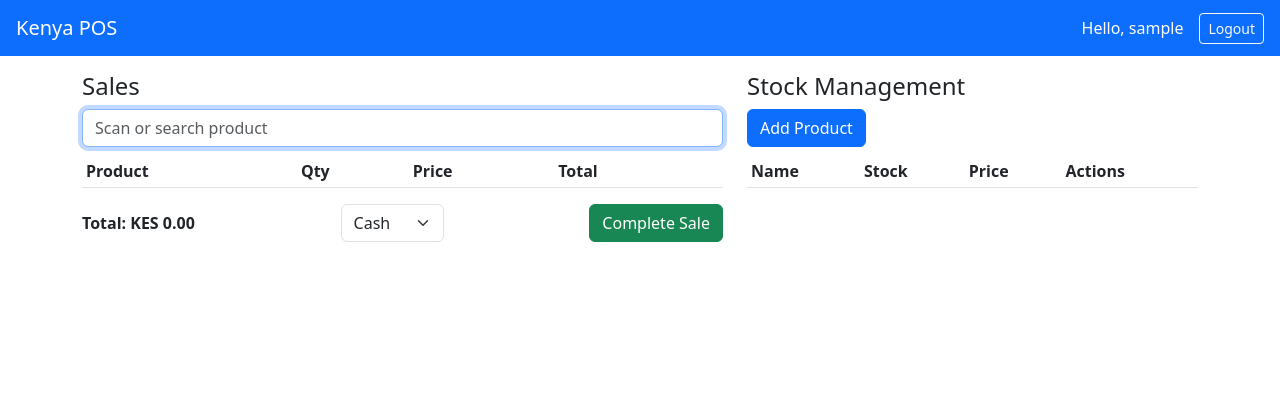
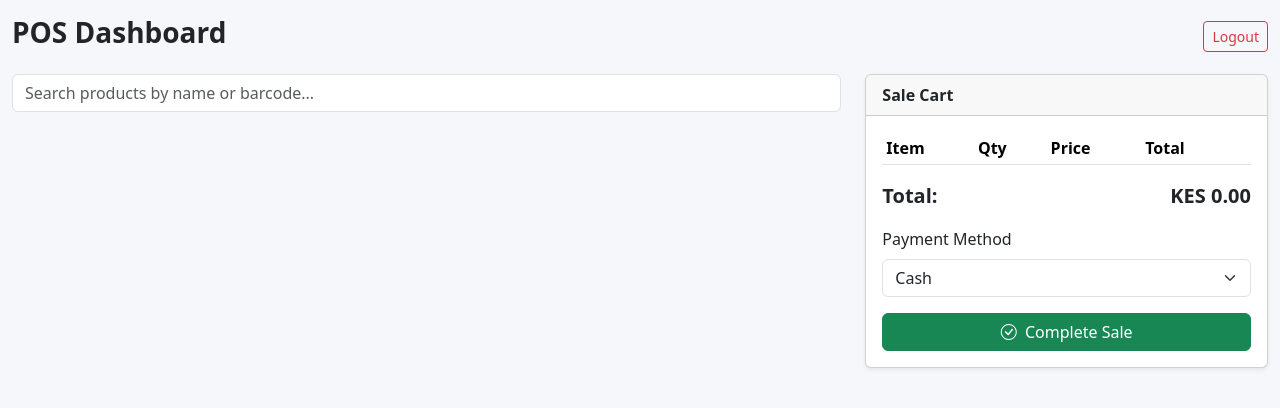
Before and after one commit to ism-douglas/general-pos, a PHP site: page /dashboard.php in a window 1280 px wide. Shown: the top 408 px of the page. Run offline with PHP 8.4, Linux system fonts and the light colour scheme; the visitor is signed in with stand-in values (Sample User, id 1); data that the repository does not hold is empty.

Commit message:
Feat: Show products on dashboard page

```diff
--- a/public/dashboard.php
+++ b/public/dashboard.php
@@ -1,345 +1,285 @@
 <?php
-require_once '../inc/auth.php';
-require_login();
-$username = current_user();
-$role = current_user_role();
+require_once __DIR__ . '/../inc/auth.php';
+require_login(); // Redirects to login if not logged in
 ?>
 <!DOCTYPE html>
 <html lang="en">
 <head>
   <meta charset="UTF-8" />
-  <meta name="viewport" content="width=device-width, initial-scale=1" />
-  <title>Kenya POS - Dashboard</title>
-  <link href="https://cdn.jsdelivr.net/npm/bootstrap@5.3.0/dist/css/bootstrap.min.css" rel="stylesheet" />
+  <meta name="viewport" content="width=device-width, initial-scale=1.0"/>
+  <title>POS Dashboard</title>
+  <link href="https://cdn.jsdelivr.net/npm/bootstrap@5.3.2/dist/css/bootstrap.min.css" rel="stylesheet"/>
+  <link href="https://cdn.jsdelivr.net/npm/bootstrap-icons@1.11.3/font/bootstrap-icons.css" rel="stylesheet"/>
   <style>
-    @media print {
-      body * { visibility: hidden; }
-      #receipt, #receipt * { visibility: visible; }
-      #receipt { position: absolute; top: 0; left: 0; width: 300px; }
-    }
+    body { background: #f5f7fa; }
+    .product-card { transition: transform 0.15s ease; cursor: pointer; }
+    .product-card:hover { transform: scale(1.02); box-shadow: 0 4px 10px rgba(0,0,0,0.1); }
+    .cart-table th, .cart-table td { vertical-align: middle; }
   </style>
 </head>
 <body>
-  <nav class="navbar navbar-expand-lg navbar-dark bg-primary px-3">
-    <a class="navbar-brand" href="#">Kenya POS</a>
-    <div class="ms-auto d-flex align-items-center text-white">
-      <span class="me-3">Hello, <?=htmlspecialchars($username)?></span>
-      <a href="logout.php" class="btn btn-outline-light btn-sm">Logout</a>
+<div class="container-fluid py-3">
+  <div class="d-flex justify-content-between align-items-center mb-3">
+    <h3 class="fw-bold">POS Dashboard</h3>
+    <a href="logout.php" class="btn btn-outline-danger btn-sm">Logout</a>
   </div>
-  </nav>
 
-  <div class="container mt-3">
   <div class="row">
-      <!-- Sales section -->
-      <section class="col-lg-7 mb-4">
-        <h4>Sales</h4>
-        <input type="text" id="productSearch" placeholder="Scan or search product" class="form-control mb-2" autofocus />
-        <table class="table table-sm">
+    <!-- Product search & list -->
+    <div class="col-lg-8">
+      <div class="mb-3">
+        <input type="text" id="searchBox" class="form-control" placeholder="Search products by name or barcode...">
+      </div>
+      <div id="productList" class="row g-3"></div>
+    </div>
+
+    <!-- Cart panel -->
+    <div class="col-lg-4">
+      <div class="card shadow-sm">
+        <div class="card-header fw-bold">Sale Cart</div>
+        <div class="card-body">
+          <table class="table table-sm cart-table">
             <thead>
-            <tr><th>Product</th><th>Qty</th><th>Price</th><th>Total</th><th></th></tr>
+              <tr>
+                <th>Item</th>
+                <th>Qty</th>
+                <th>Price</th>
+                <th>Total</th>
+                <th></th>
+              </tr>
             </thead>
-          <tbody id="cartBody"></tbody>
+            <tbody id="cartItems"></tbody>
           </table>
-        <div class="d-flex justify-content-between align-items-center mt-3">
-          <strong>Total: KES <span id="totalAmount">0.00</span></strong>
-          <select id="paymentMethod" class="form-select w-auto">
-            <option value="cash">Cash</option>
+          <div class="d-flex justify-content-between align-items-center fs-5 fw-bold mb-3">
+            <span>Total:</span>
+            <span id="cartTotal">KES 0.00</span>
+          </div>
+
+          <!-- Payment selector -->
+          <div class="mb-3">
+            <label for="paymentMethod" class="form-label">Payment Method</label>
+            <select id="paymentMethod" class="form-select">
+              <option value="cash" selected>Cash</option>
               <option value="mpesa">MPESA</option>
             </select>
-          <button id="completeSaleBtn" class="btn btn-success">Complete Sale</button>
           </div>
-      </section>
 
-      <!-- Stock Management -->
-      <section class="col-lg-5">
-        <h4>Stock Management</h4>
-        <button id="addProductBtn" class="btn btn-primary mb-2">Add Product</button>
-        <table class="table table-striped table-sm" id="stockTable">
-          <thead>
-            <tr><th>Name</th><th>Stock</th><th>Price</th><th>Actions</th></tr>
-          </thead>
-          <tbody></tbody>
-        </table>
-      </section>
+          <div class="mb-3" id="mpesaPhoneGroup" style="display:none;">
+            <label for="mpesaPhone" class="form-label">MPESA Phone Number</label>
+            <input
+              type="tel"
+              id="mpesaPhone"
+              class="form-control"
+              placeholder="2547XXXXXXXX"
+              pattern="2547\d{8}"
+            />
+            <div class="form-text">Enter phone number starting with 2547...</div>
+          </div>
+
+          <button class="btn btn-success w-100" id="btnCompleteSale">
+            <i class="bi bi-check-circle me-1"></i> Complete Sale
+          </button>
         </div>
       </div>
-
-  <!-- Add/Edit product modal -->
-  <div class="modal" tabindex="-1" id="productModal">
-    <div class="modal-dialog">
-      <form id="productForm" class="modal-content">
-        <div class="modal-header">
-          <h5 class="modal-title" id="modalTitle">Add Product</h5>
-          <button type="button" class="btn-close" data-bs-dismiss="modal"></button>
-        </div>
-        <div class="modal-body">
-          <input type="hidden" id="productId" />
-          <div class="mb-3">
-            <label for="productName" class="form-label">Name</label>
-            <input type="text" id="productName" class="form-control" required />
-          </div>
-          <div class="mb-3">
-            <label for="productCategory" class="form-label">Category</label>
-            <input type="text" id="productCategory" class="form-control" />
-          </div>
-          <div class="mb-3">
-            <label for="productPrice" class="form-label">Price (KES)</label>
-            <input type="number" id="productPrice" class="form-control" min="0" step="0.01" required />
-          </div>
-          <div class="mb-3">
-            <label for="productStock" class="form-label">Stock Quantity</label>
-            <input type="number" id="productStock" class="form-control" min="0" required />
-          </div>
-          <div class="mb-3">
-            <label for="productBarcode" class="form-label">Barcode (optional)</label>
-            <input type="text" id="productBarcode" class="form-control" />
-          </div>
-        </div>
-        <div class="modal-footer">
-          <button type="submit" class="btn btn-primary">Save Product</button>
-          <button type="button" class="btn btn-secondary" data-bs-dismiss="modal">Cancel</button>
-        </div>
-      </form>
-    </div>
-  </div>
-
-  <!-- Receipt modal -->
-  <div class="modal" tabindex="-1" id="receiptModal">
-    <div class="modal-dialog">
-      <div class="modal-content p-3" id="receipt" style="width:300px;">
-        <!-- Receipt content inserted here dynamically -->
     </div>
   </div>
 </div>
 
-  <script src="https://cdn.jsdelivr.net/npm/bootstrap@5.3.0/dist/js/bootstrap.bundle.min.js"></script>
+<!-- Receipt Modal -->
+<div class="modal fade" id="receiptModal" tabindex="-1" aria-labelledby="receiptModalLabel" aria-hidden="true">
+  <div class="modal-dialog modal-dialog-centered modal-sm">
+    <div class="modal-content">
+      <div class="modal-header">
+        <h5 class="modal-title" id="receiptModalLabel">Sale Receipt</h5>
+        <button type="button" class="btn-close" data-bs-dismiss="modal" aria-label="Close"></button>
+      </div>
+      <div class="modal-body" id="receiptContent" style="font-family: monospace; font-size: 12px;"></div>
+      <div class="modal-footer">
+        <button type="button" class="btn btn-primary" id="btnPrintReceipt">Print Receipt</button>
+        <button type="button" class="btn btn-secondary" data-bs-dismiss="modal">Close</button>
+      </div>
+    </div>
+  </div>
+</div>
+
+<script src="https://cdn.jsdelivr.net/npm/bootstrap@5.3.2/dist/js/bootstrap.bundle.min.js"></script>
 <script>
 let products = [];
 let cart = [];
 
-    const stockTableBody = document.querySelector('#stockTable tbody');
-    const cartBody = document.getElementById('cartBody');
-    const totalAmountSpan = document.getElementById('totalAmount');
-    const paymentMethodSelect = document.getElementById('paymentMethod');
-    const productSearchInput = document.getElementById('productSearch');
+const productListEl = document.getElementById('productList');
+const searchBox = document.getElementById('searchBox');
+const cartItemsEl = document.getElementById('cartItems');
+const cartTotalEl = document.getElementById('cartTotal');
+const btnCompleteSale = document.getElementById('btnCompleteSale');
+const paymentMethodEl = document.getElementById('paymentMethod');
+const mpesaPhoneGroupEl = document.getElementById('mpesaPhoneGroup');
+const mpesaPhoneEl = document.getElementById('mpesaPhone');
+const receiptModal = new bootstrap.Modal(document.getElementById('receiptModal'));
+const receiptContentEl = document.getElementById('receiptContent');
+const btnPrintReceipt = document.getElementById('btnPrintReceipt');
 
-    const productModal = new bootstrap.Modal(document.getElementById('productModal'));
-    const receiptModal = new bootstrap.Modal(document.getElementById('receiptModal'));
+paymentMethodEl.addEventListener('change', () => {
+  mpesaPhoneGroupEl.style.display = paymentMethodEl.value === 'mpesa' ? 'block' : 'none';
+  if (paymentMethodEl.value !== 'mpesa') mpesaPhoneEl.value = '';
+});
 
-    // Load products from API
-    async function loadProducts() {
-      const res = await fetch('api/products.php?action=list');
-      if (!res.ok) {
-        alert('Failed to load products');
+function fetchProducts(query = '') {
+  fetch(`api/products.php?search=${encodeURIComponent(query)}`)
+    .then(res => res.json())
+    .then(data => {
+      products = data;
+      renderProducts();
+    });
+}
+
+function renderProducts() {
+  productListEl.innerHTML = '';
+  products.forEach(prod => {
+    const col = document.createElement('div');
+    col.className = 'col-md-4';
+    col.innerHTML = `
+      <div class="card product-card p-2 h-100" onclick="addToCart(${prod.id})">
+        <div class="card-body">
+          <h6 class="card-title">${prod.name}</h6>
+          <p class="card-text small mb-1 text-muted">${prod.category || ''}</p>
+          <p class="fw-bold mb-0">KES ${parseFloat(prod.price).toFixed(2)}</p>
+          <span class="badge bg-secondary">Stock: ${prod.stock_qty}</span>
+        </div>
+      </div>
+    `;
+    productListEl.appendChild(col);
+  });
+}
+
+function addToCart(id) {
+  const prod = products.find(p => p.id === id);
+  if (!prod || prod.stock_qty <= 0) {
+    alert('Out of stock');
     return;
   }
-      const data = await res.json();
-      products = data.products || [];
-      renderStockTable();
+  const existing = cart.find(item => item.product_id === id);
+  if (existing) {
+    existing.quantity += 1;
+  } else {
+    cart.push({ product_id: prod.id, name: prod.name, quantity: 1, price: parseFloat(prod.price) });
+  }
+  renderCart();
 }
 
-    // Render stock table
-    function renderStockTable() {
-      stockTableBody.innerHTML = '';
-      for (const p of products) {
-        stockTableBody.insertAdjacentHTML('beforeend', `
-          <tr>
-            <td>${p.name}</td>
-            <td>${p.stock_qty}</td>
-            <td>${p.price.toFixed(2)}</td>
-            <td>
-              <button class="btn btn-sm btn-warning" onclick="editProduct(${p.id})">Edit</button>
-              <button class="btn btn-sm btn-danger" onclick="deleteProduct(${p.id})">Delete</button>
-            </td>
-          </tr>
-        `);
-      }
+function removeFromCart(id) {
+  cart = cart.filter(item => item.product_id !== id);
+  renderCart();
 }
 
-    // Render cart table
 function renderCart() {
-      cartBody.innerHTML = '';
+  cartItemsEl.innerHTML = '';
   let total = 0;
-      for (const item of cart) {
-        const product = products.find(p => p.id === item.productId);
-        if (!product) continue;
-        const lineTotal = item.qty * product.price;
-        total += lineTotal;
-        cartBody.insertAdjacentHTML('beforeend', `
-          <tr>
-            <td>${product.name}</td>
-            <td><input type="number" min="1" value="${item.qty}" style="width:60px" onchange="updateQty(${item.productId}, this.value)" /></td>
-            <td>${product.price.toFixed(2)}</td>
-            <td>${lineTotal.toFixed(2)}</td>
-            <td><button class="btn btn-sm btn-danger" onclick="removeFromCart(${item.productId})">&times;</button></td>
-          </tr>
-        `);
-      }
-      totalAmountSpan.textContent = total.toFixed(2);
+  cart.forEach(item => {
+    const itemTotal = item.quantity * item.price;
+    total += itemTotal;
+    const tr = document.createElement('tr');
+    tr.innerHTML = `
+      <td>${item.name}</td>
+      <td><input type="number" min="1" value="${item.quantity}" class="form-control form-control-sm" style="width:60px"
+        onchange="updateQty(${item.product_id}, this.value)"></td>
+      <td>${item.price.toFixed(2)}</td>
+      <td>${itemTotal.toFixed(2)}</td>
+      <td><button class="btn btn-sm btn-danger" onclick="removeFromCart(${item.product_id})"><i class="bi bi-trash"></i></button></td>
+    `;
+    cartItemsEl.appendChild(tr);
+  });
+  cartTotalEl.textContent = 'KES ' + total.toFixed(2);
 }
 
-    function updateQty(productId, qty) {
-      qty = parseInt(qty);
-      if (qty < 1) qty = 1;
-      const item = cart.find(c => c.productId === productId);
+function updateQty(id, qty) {
+  const item = cart.find(i => i.product_id === id);
   if (item) {
-        item.qty = qty;
+    item.quantity = parseInt(qty) || 1;
     renderCart();
   }
 }
 
-    function removeFromCart(productId) {
-      cart = cart.filter(c => c.productId !== productId);
-      renderCart();
+btnCompleteSale.addEventListener('click', async () => {
+  if (cart.length === 0) return alert('Cart is empty!');
+
+  if (paymentMethodEl.value === 'mpesa') {
+    const phone = mpesaPhoneEl.value.trim();
+    const phonePattern = /^2547\d{8}$/;
+    if (!phonePattern.test(phone)) {
+      alert('Enter a valid MPESA phone number starting with 2547...');
+      mpesaPhoneEl.focus();
+      return;
+    }
   }
 
-    // Add to cart on product search enter
-    productSearchInput.addEventListener('keypress', e => {
-      if (e.key === 'Enter') {
-        const query = productSearchInput.value.trim().toLowerCase();
-        if (!query) return;
-        const product = products.find(p => p.name.toLowerCase().includes(query) || (p.barcode && p.barcode === query));
-        if (product) {
-          addToCart(product.id);
-          productSearchInput.value = '';
-        } else {
-          alert('Product not found');
-        }
-      }
-    });
+  const payload = {
+    payment_method: paymentMethodEl.value,
+    items: cart.map(item => ({
+      product_id: item.product_id,
+      quantity: item.quantity,
+      price: item.price
+    }))
+  };
 
-    function addToCart(productId) {
-      const item = cart.find(c => c.productId === productId);
-      if (item) {
-        item.qty++;
-      } else {
-        cart.push({productId, qty: 1});
-      }
-      renderCart();
+  if (paymentMethodEl.value === 'mpesa') {
+    payload.customer_phone = mpesaPhoneEl.value.trim();
   }
 
-    // Complete sale
-    document.getElementById('completeSaleBtn').addEventListener('click', async () => {
-      if (cart.length === 0) {
-        alert('Cart is empty');
-        return;
-      }
-      const paymentMethod = paymentMethodSelect.value;
-      const saleData = {
-        payment_method: paymentMethod,
-        items: cart.map(item => ({ product_id: item.productId, quantity: item.qty }))
-      };
-      try {
-        const res = await fetch('api/sales.php', {
-          method: 'POST',
-          headers: {'Content-Type': 'application/json'},
-          body: JSON.stringify(saleData)
-        });
-        const data = await res.json();
-        if (res.ok) {
-          cart = [];
-          renderCart();
-          alert('Sale completed!');
-          loadReceipt(data.sale_id);
-          loadProducts(); // reload stock after sale
-        } else {
-          alert(data.error || 'Sale failed');
-        }
-      } catch {
-        alert('Network error');
-      }
-    });
-
-    // Load receipt content
-    async function loadReceipt(saleId) {
-      const res = await fetch(`api/receipt.php?sale_id=${saleId}`);
-      const data = await res.text();
-      const receiptEl = document.getElementById('receipt');
-      receiptEl.innerHTML = data;
-      receiptModal.show();
-    }
-
-    // Stock management buttons
-    document.getElementById('addProductBtn').addEventListener('click', () => {
-      document.getElementById('modalTitle').textContent = 'Add Product';
-      document.getElementById('productForm').reset();
-      document.getElementById('productId').value = '';
-      productModal.show();
-    });
-
-    // Edit product
-    window.editProduct = function(id) {
-      const p = products.find(prod => prod.id === id);
-      if (!p) return alert('Product not found');
-      document.getElementById('modalTitle').textContent = 'Edit Product';
-      document.getElementById('productId').value = p.id;
-      document.getElementById('productName').value = p.name;
-      document.getElementById('productCategory').value = p.category;
-      document.getElementById('productPrice').value = p.price;
-      document.getElementById('productStock').value = p.stock_qty;
-      document.getElementById('productBarcode').value = p.barcode || '';
-      productModal.show();
-    };
-
-    // Delete product
-    window.deleteProduct = async function(id) {
-      if (!confirm('Are you sure you want to delete this product?')) return;
-      try {
-        const res = await fetch('api/products.php?action=delete', {
-          method: 'POST',
-          headers: {'Content-Type': 'application/json'},
-          body: JSON.stringify({id})
-        });
-        const data = await res.json();
-        if (res.ok) {
-          alert('Product deleted');
-          loadProducts();
-        } else {
-          alert(data.error || 'Failed to delete product');
-        }
-      } catch {
-        alert('Network error');
-      }
-    };
-
-    // Product form submit (add/edit)
-    document.getElementById('productForm').addEventListener('submit', async (e) => {
-      e.preventDefault();
-      const id = document.getElementById('productId').value;
-      const name = document.getElementById('productName').value.trim();
-      const category = document.getElementById('productCategory').value.trim();
-      const price = parseFloat(document.getElementById('productPrice').value);
-      const stock_qty = parseInt(document.getElementById('productStock').value);
-      const barcode = document.getElementById('productBarcode').value.trim();
-
-      if (!name || isNaN(price) || isNaN(stock_qty)) {
-        return alert('Please fill in all required fields correctly.');
-      }
-
-      const payload = { id, name, category, price, stock_qty, barcode };
-      const action = id ? 'edit' : 'add';
+  btnCompleteSale.disabled = true;
+  btnCompleteSale.textContent = 'Processing...';
 
   try {
-        const res = await fetch(`api/products.php?action=${action}`, {
+    const response = await fetch('/api/sales.php', {
       method: 'POST',
       headers: {'Content-Type': 'application/json'},
       body: JSON.stringify(payload)
     });
-        const data = await res.json();
-        if (res.ok) {
-          productModal.hide();
-          loadProducts();
+
+    const result = await response.json();
+
+    if (result.success) {
+      // Fetch receipt HTML
+      fetch(`/api/receipt.php?sale_id=${result.sale_id}`)
+        .then(res => res.text())
+        .then(html => {
+          receiptContentEl.innerHTML = html;
+          receiptModal.show();
+        });
+
+      cart = [];
+      renderCart();
+      fetchProducts();
     } else {
-          alert(data.error || 'Failed to save product');
+      alert('Error: ' + result.error);
     }
-      } catch {
-        alert('Network error');
+  } catch (err) {
+    alert('Network error. Please try again.');
+  } finally {
+    btnCompleteSale.disabled = false;
+    btnCompleteSale.textContent = 'Complete Sale';
   }
 });
 
-    // Initial load
-    loadProducts();
-    renderCart();
+btnPrintReceipt.addEventListener('click', () => {
+  const printWindow = window.open('', 'Print Receipt', 'width=300,height=600');
+  printWindow.document.write(`
+    <html>
+      <head><title>Receipt</title></head>
+      <body>${receiptContentEl.innerHTML}</body>
+    </html>
+  `);
+  printWindow.document.close();
+  printWindow.focus();
+  printWindow.print();
+  printWindow.close();
+});
+
+searchBox.addEventListener('input', () => {
+  fetchProducts(searchBox.value);
+});
+
+fetchProducts();
 </script>
 </body>
 </html>
```
Lines whose indentation alone changed are shown as unchanged.
